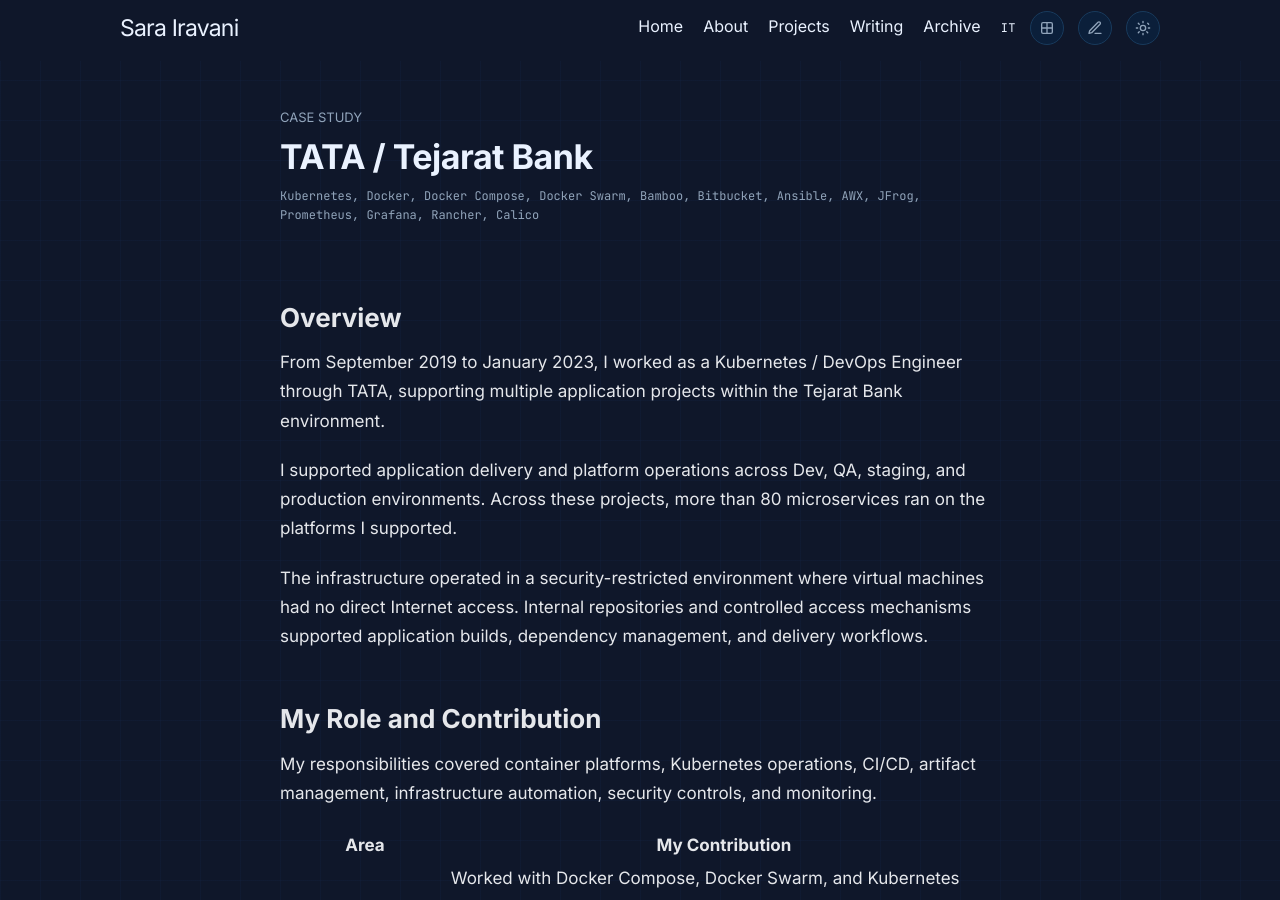
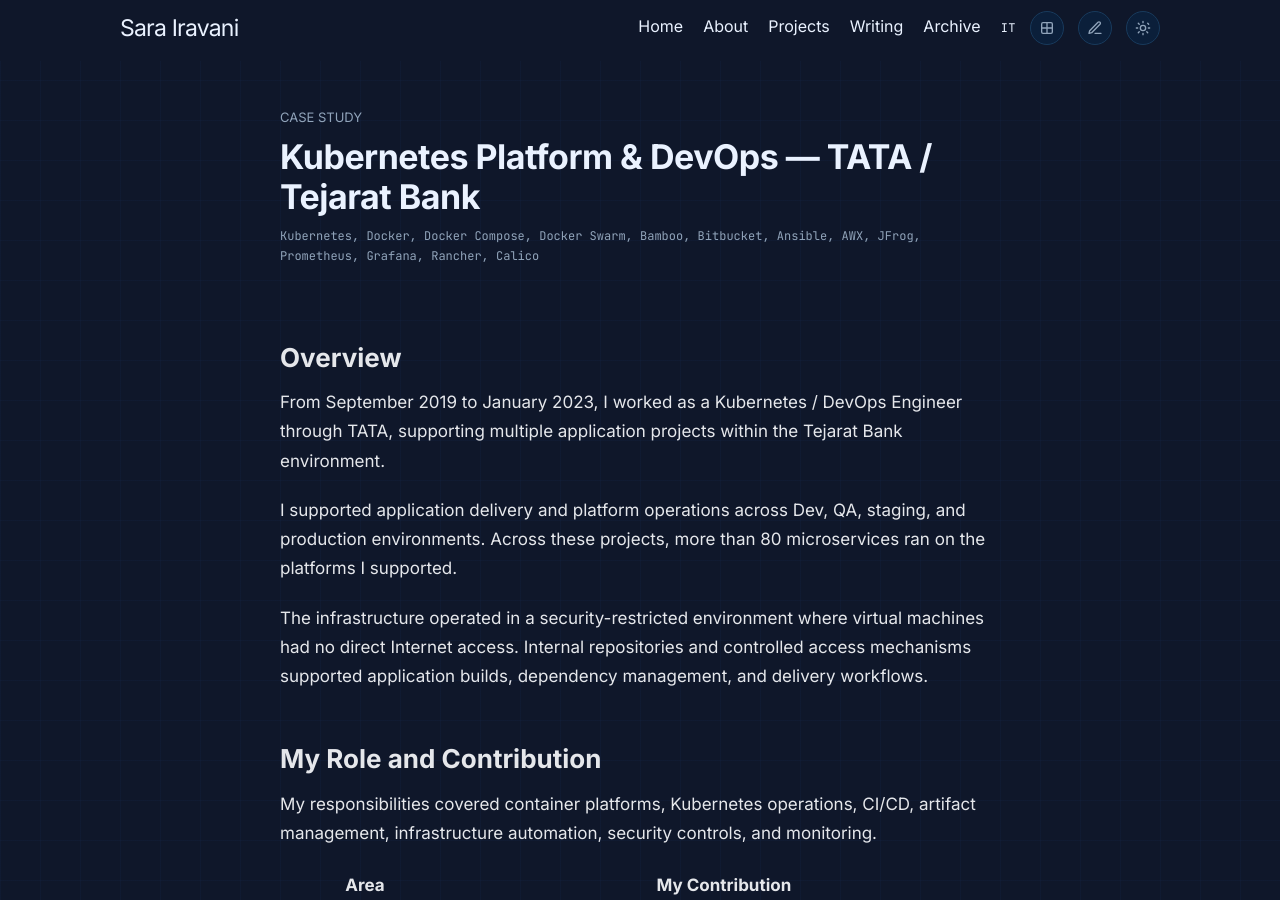
Before and after one commit to SaraIravani/SaraIravani-SaraIravani.github.io, a Jekyll site: the page built from work/tata-tejarat-bank.md, in a window 1280 px wide and 900 px high. Built offline with Jekyll 4.4.1, drawn with Linux system fonts in a browser that asks for light colours.

Commit message:
Update tata-tejarat-bank.md

```diff
--- a/work/tata-tejarat-bank.md
+++ b/work/tata-tejarat-bank.md
@@ -1,5 +1,5 @@
 ---
-title: "TATA / Tejarat Bank"
+title: "Kubernetes Platform & DevOps — TATA / Tejarat Bank"
 date: 2023-01-01
 type: project
 lang: en
```
